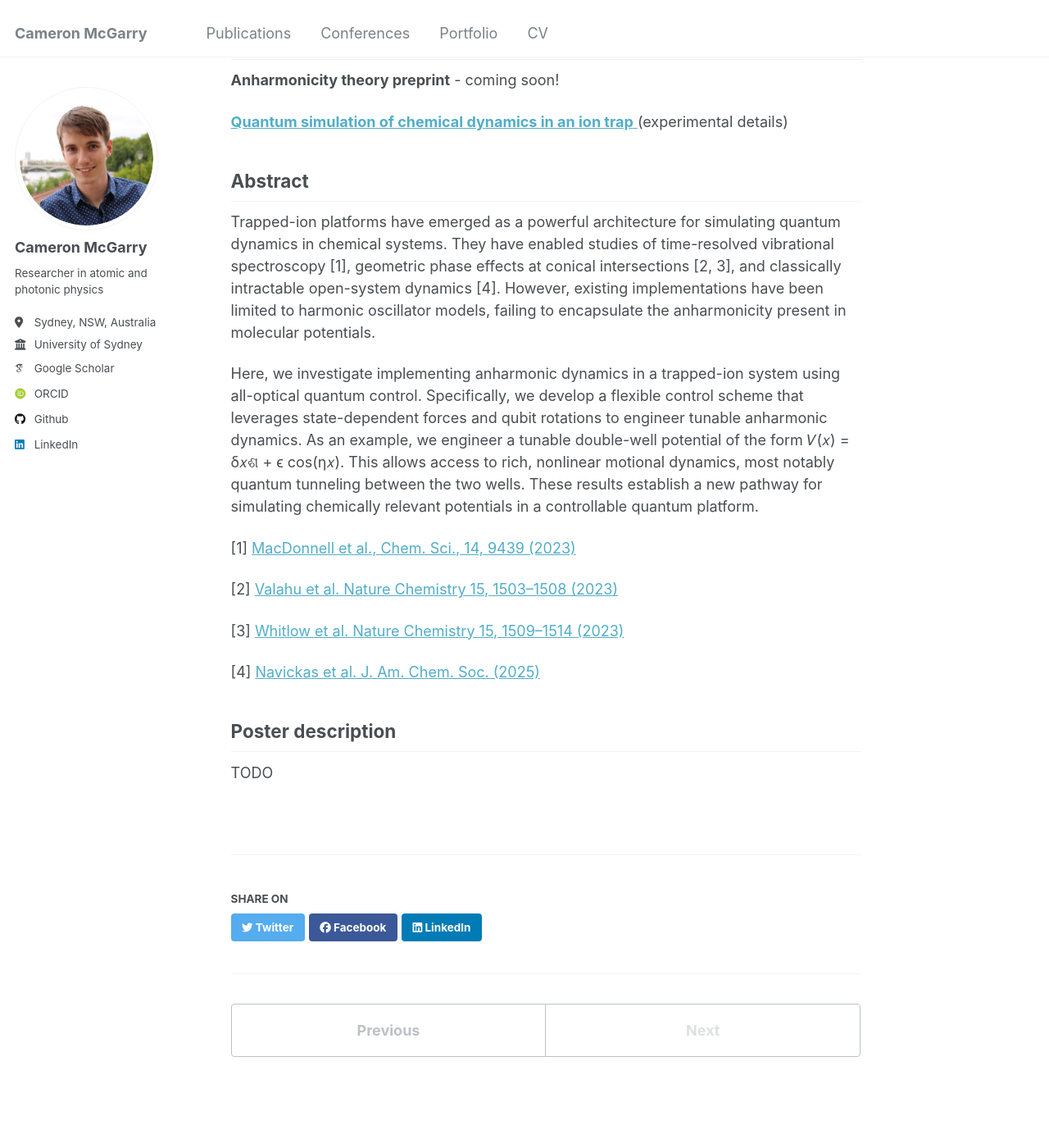
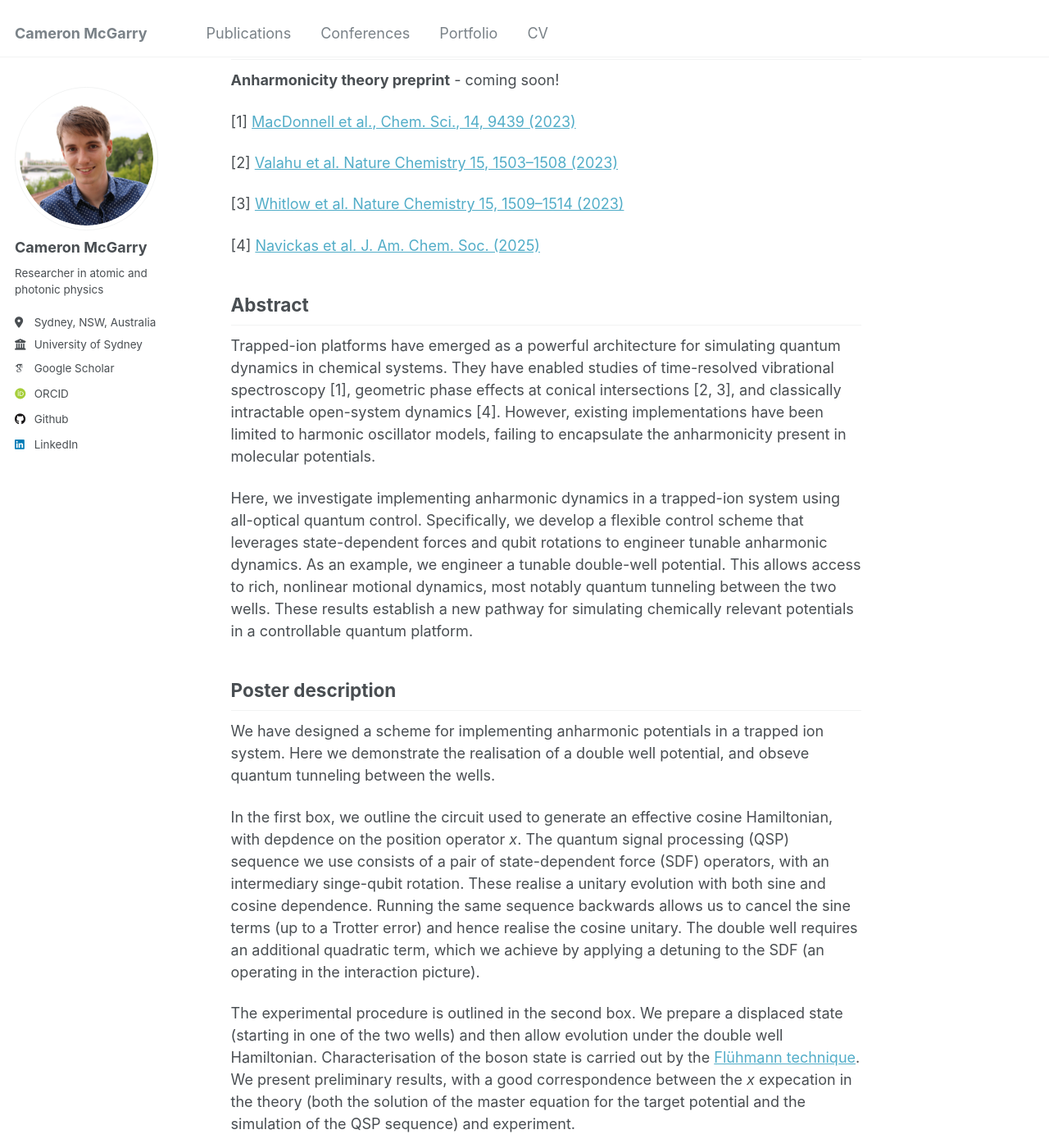
Before and after one commit to mcgarc/mcgarc.github.io, a Jekyll site: the page built from _talks/2025-09-08-ecti.md, in a window 1280 px wide and 1400 px high, scrolled down 269 px. Shown: the whole window at 82% size. Built offline with Jekyll 4.4.1, drawn with Linux system fonts in a browser that asks for light colours; some web fonts are replaced; some of the changed text lies outside the part shown.

Commit message:
ECTI copy (rushed)

```diff
--- a/_talks/2025-09-08-ecti.md
+++ b/_talks/2025-09-08-ecti.md
@@ -8,19 +8,11 @@ date: 2025-09-08
 location: "Egmond aan Zee, the Netherlands"
 ---
 
-[Link to poster TODO: update this](/files/posters/2024_EQUS_pagesize.pdf)
+[Link to poster](/files/posters/ECTI2025.pdf)
 
 ## Relevant papers
 
 **Anharmonicity theory preprint** - coming soon!
-
-[**Quantum simulation of chemical dynamics in an ion trap** ](https://doi.org/10.1039/D3SC02453A) (experimental details)
-
-## Abstract
-
-Trapped-ion platforms have emerged as a powerful architecture for simulating quantum dynamics in chemical systems. They have enabled studies of time-resolved vibrational spectroscopy [1], geometric phase effects at conical intersections [2, 3], and classically intractable open-system dynamics [4]. However, existing implementations have been limited to harmonic oscillator models, failing to encapsulate the anharmonicity present in molecular potentials.
-
-Here, we investigate implementing anharmonic dynamics in a trapped-ion system using all-optical quantum control. Specifically, we develop a flexible control scheme that leverages state-dependent forces and qubit rotations to engineer tunable anharmonic dynamics. As an example, we engineer a tunable double-well potential of the form 𝑉(𝑥) = δ𝑥ଶ + ϵ cos(η𝑥). This allows access to rich, nonlinear motional dynamics, most notably quantum tunneling between the two wells. These results establish a new pathway for simulating chemically relevant potentials in a controllable quantum platform.
 
 \[1\] [MacDonnell et al., Chem. Sci., 14, 9439 (2023)](https://doi.org/10.1039/D3SC02453A)
 
@@ -31,6 +23,33 @@ Here, we investigate implementing anharmonic dynamics in a trapped-ion system us
 \[4\] [Navickas et al. J. Am. Chem. Soc. (2025)](https://pubs.acs.org/doi/full/10.1021/jacs.5c03336)
 
 
+## Abstract
+
+Trapped-ion platforms have emerged as a powerful architecture for simulating quantum dynamics in chemical systems. They have enabled studies of time-resolved vibrational spectroscopy [1], geometric phase effects at conical intersections [2, 3], and classically intractable open-system dynamics [4]. However, existing implementations have been limited to harmonic oscillator models, failing to encapsulate the anharmonicity present in molecular potentials.
+
+Here, we investigate implementing anharmonic dynamics in a trapped-ion system using all-optical quantum control. Specifically, we develop a flexible control scheme that leverages state-dependent forces and qubit rotations to engineer tunable anharmonic dynamics. As an example, we engineer a tunable double-well potential. This allows access to rich, nonlinear motional dynamics, most notably quantum tunneling between the two wells. These results establish a new pathway for simulating chemically relevant potentials in a controllable quantum platform.
+
+
 ## Poster description
 
-TODO
+We have designed a scheme for implementing anharmonic potentials in a trapped
+ion system. Here we demonstrate the realisation of a double well potential, and
+obseve quantum tunneling between the wells.
+
+In the first box, we outline the circuit used to generate an effective cosine
+Hamiltonian, with depdence on the position operator _x_. The quantum signal
+processing (QSP) sequence we use consists of a pair of state-dependent force
+(SDF) operators, with an intermediary singe-qubit rotation. These realise a
+unitary evolution with both sine and cosine dependence. Running the same
+sequence backwards allows us to cancel the sine terms (up to a Trotter error)
+and hence realise the cosine unitary. The double well requires an additional
+quadratic term, which we achieve by applying a detuning to the SDF (an
+operating in the interaction picture).
+
+The experimental procedure is outlined in the second box. We prepare a
+displaced state (starting in one of the two wells) and then allow evolution
+under the double well Hamiltonian. Characterisation of the boson state is
+carried out by the [Flühmann technique](https://doi.org/10.1103/PhysRevLett.125.043602).
+We present preliminary results, with a good correspondence between the _x_
+expecation in the theory (both the solution of the master equation for the
+target potential and the simulation of the QSP sequence) and experiment.
```
Also changed, not shown: 1 other file.
